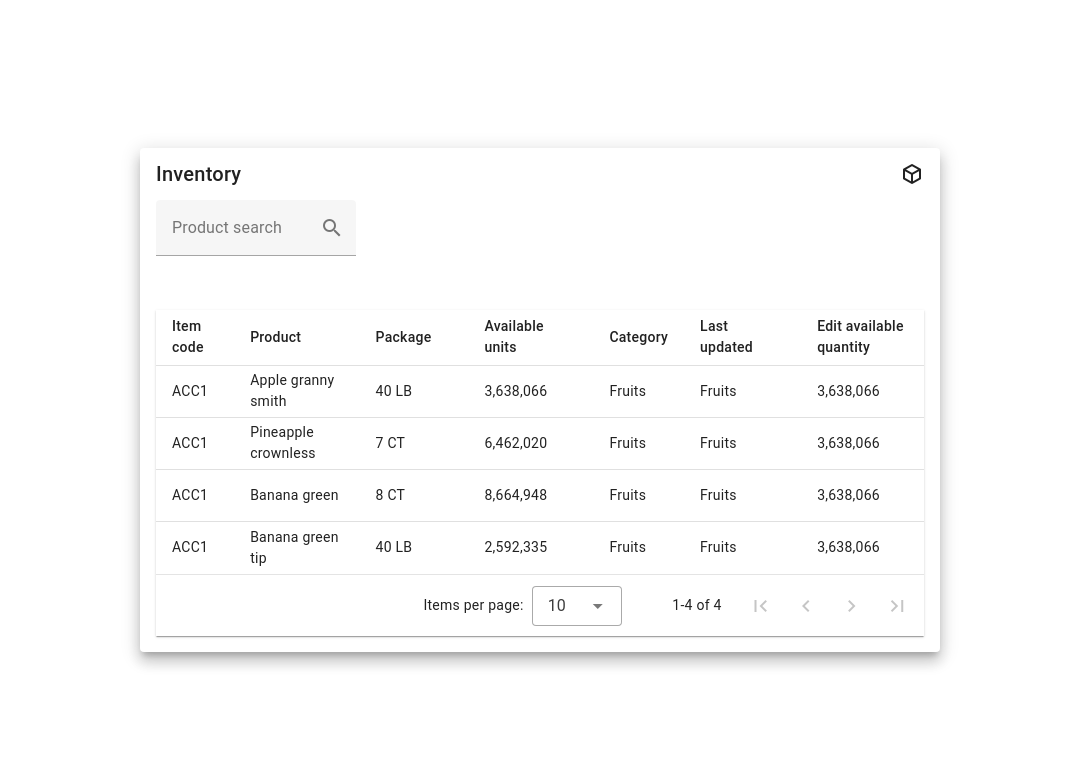
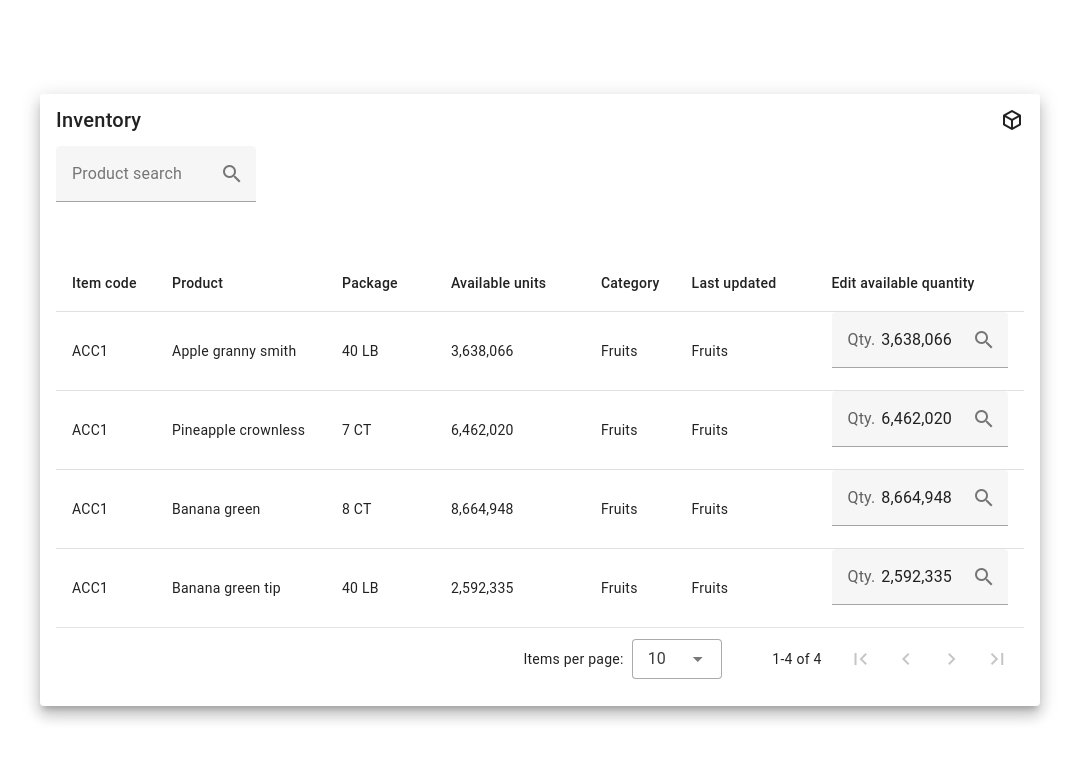
Before and after one commit to carlos-henrique-sa/project-waste-not, a plain HTML site: page index.html in a window 1280 px wide. Shown: the whole page, without its empty margins (100-1179 px from the left). Drawn offline with nearby package versions, Linux system fonts and the light colour scheme.

Commit message:
all working

```diff
--- a/headers.js
+++ b/headers.js
@@ -1,10 +1,10 @@
 const headers = [
-    { title: 'Item code', value: 'item_code' },
-    { title: 'Product', value: 'product', sortable: true },
-    { title: 'Package', value: 'package', sortable: true },
-    { title: 'Available units', value: 'available_units', sortable: true },
-    { title: 'Category', value: 'category' },
-    { title: 'Last updated', value: 'category', sortable: true },
+    { title: 'Item code', value: 'item_code', width: '100px' },
+    { title: 'Product', value: 'product', sortable: true, width: '170px' },
+    { title: 'Package', value: 'package', sortable: true, width: '100px'  },
+    { title: 'Available units', value: 'available_units', sortable: true, width: '150px' },
+    { title: 'Category', value: 'category', width: '70px' },
+    { title: 'Last updated', value: 'category', sortable: true, width: '140px' },
     { title: 'Edit available quantity', value: 'edit_available_quantity' },
 ]
 
--- a/index.html
+++ b/index.html
@@ -20,7 +20,7 @@
         <v-app>
             <v-card
                 class="mx-auto my-auto elevation-10"
-                width="800"
+                width="1000"
                 append-icon="mdi-cube-outline"
             >
                 <template v-slot:title>
@@ -32,7 +32,6 @@
                             v-model="productSearch"
                             label="Product search"
                             append-inner-icon="mdi-magnify"
-                            id="id"
                         />
                     </v-sheet>
                 </v-card-text>
@@ -40,19 +39,28 @@
                     <v-data-table
                         :headers="headers"
                         :items="items"
-                        class="elevation-1"
                         item-key="product"
                         :loading="loading"
                         :search="productSearch"
-                    />
+                        :custom-filter="filterItems"
+                    >
+                        <template #item.edit_available_quantity="{ item }">
+                            <v-text-field
+                                :key="item.id+'id'"
+                                v-model="item.available_units"
+                                prefix="Qty."
+                                append-inner-icon="mdi-magnify"
+                            />
+                        </template>
+                    </v-data-table>
                 </v-card-text>
             </v-card>
         </v-app>
     </script>
     <script type="module">
-        import { items } from "./items.js";
+        import { data } from "./items.js";
         import { headers } from "./headers.js";
-        const { createApp, ref } = Vue
+        const { createApp, ref, computed, watch } = Vue
         const { createVuetify } = Vuetify
 
         const vuetify = createVuetify()
@@ -62,18 +70,28 @@
             setup() {
                 const productSearch = ref('')
                 const loading = ref(true)
+                const editAvailableQuantity = ref('')
+                const items = ref(data)
 
-                setTimeout(() => {
-                    loading.value = false
-                }, 2000);
+                setTimeout(() => loading.value = false, 2000);
 
+                function filterItems (value, query, item) {
+                    const item_code = item.columns['item_code'].toLowerCase()
+                    const product = item.columns['product'].toLowerCase()
+                    const category = item.columns['category'].toLowerCase()
 
-                return {
-                    productSearch,
-                    headers,
-                    loading,
-                    items
+                    const val = value.toLowerCase()
+                    const q = query.toLowerCase()
+
+                    return val != null &&
+                        q != null &&
+                        typeof val === 'string' &&
+                        (item_code.includes(q) ||
+                        product.includes(q) ||
+                        category.includes(q))
                 }
+
+                return { productSearch, headers, loading, filterItems, items }
             }
         })
         .use(vuetify)
--- a/items.js
+++ b/items.js
@@ -1,40 +1,44 @@
-const items = [
+const data = [
     {
+        id: 0,
         item_code: 'ACC1',
         product: 'Apple granny smith',
         package: '40 LB',
         available_units: '3,638,066',
         category: 'Fruits',
         last_updated: '2021-02-05 08:28:36',
-        edit_available_quantity: '3,638,066',
-   },
+        edit_available_quantity: '',
+    },
     {
+        id: 1,
         item_code: 'ACC1',
         product: 'Pineapple crownless',
         package: '7 CT',
         available_units: '6,462,020',
         category: 'Fruits',
         last_updated: '2021-02-03 19:49:33',
-        edit_available_quantity: '3,638,066',
-   },
+        edit_available_quantity: '',
+    },
     {
+        id: 2,
         item_code: 'ACC1',
         product: 'Banana green',
         package: '8 CT',
         available_units: '8,664,948',
         category: 'Fruits',
         last_updated: '2021-02-02 19:17:15',
-        edit_available_quantity: '3,638,066',
-   },
+        edit_available_quantity: '',
+    },
     {
+        id: 3,
         item_code: 'ACC1',
         product: 'Banana green tip',
         package: '40 LB',
         available_units: '2,592,335',
         category: 'Fruits',
         last_updated: '2021-02-02 09:46:33',
-        edit_available_quantity: '3,638,066',
-   },
+        edit_available_quantity: '',
+    },
 ]
 
-export { items }
+export { data }
```
